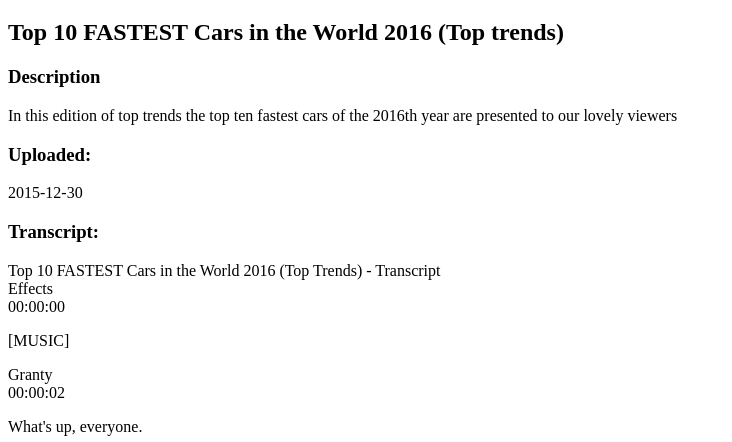
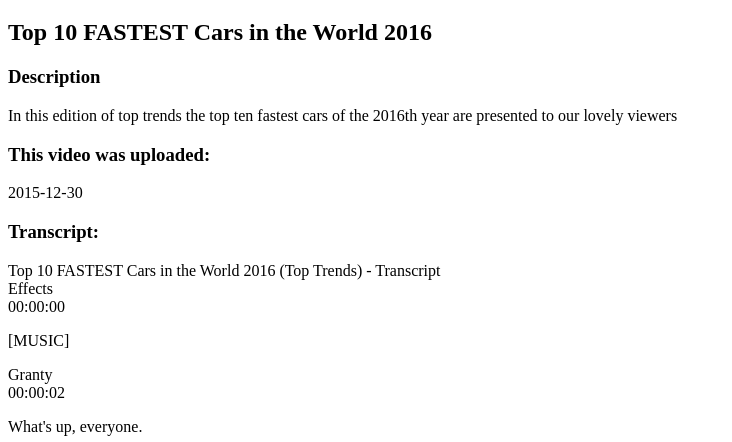
Before and after one commit to solanoepalacio/json-ld, a PHP site: page / in a window 1280 px wide. Shown: the part 450-892 px from the top of the page, without its empty margins (0-732 px from the left). Run offline with PHP 8.4, Linux system fonts and the light colour scheme.

Commit message:
SEO improv

```diff
--- a/content-loaded.html
+++ b/content-loaded.html
@@ -14,6 +14,7 @@
             <a href="./timeout.html">click here</a>
             to see a diferent version of this video, in whih the pilots go nuts and race the cars on a spagheti road!
         </p>
+        <p>Also, find the transcript to this video below!</p>
     </section>
     <section>
         <iframe width="560" height="315" src="https://www.youtube.com/embed/WAbMnu55lys" frameborder="0" allow="accelerometer; autoplay; encrypted-media; gyroscope; picture-in-picture" allowfullscreen></iframe>
@@ -25,7 +26,7 @@
             <p>In this edition of top trends the top ten fastest cars of the 2016th year are presented to our lovely viewers</p>
         </div>
         <div>
-            <h3>Uploaded:</h3>
+            <h3>This video was uploaded:</h3>
             <p>2015-12-30</p>
         </div>
         <div>
--- a/index.php
+++ b/index.php
@@ -40,15 +40,13 @@
     </section>
     <section>
         <iframe width="560" height="315" src="https://www.youtube.com/embed/WAbMnu55lys" frameborder="0" allow="accelerometer; autoplay; encrypted-media; gyroscope; picture-in-picture" allowfullscreen></iframe>
-        <div>
-            <h2>Top 10 FASTEST Cars in the World 2016 (Top trends)</h2>
-        </div>
+        <h2>Top 10 FASTEST Cars in the World 2016</h2>
         <div>
             <h3>Description</h3>
             <p>In this edition of top trends the top ten fastest cars of the 2016th year are presented to our lovely viewers</p>
         </div>
         <div>
-            <h3>Uploaded:</h3>
+            <h3>This video was uploaded:</h3>
             <p>2015-12-30</p>
         </div>
         <div>
--- a/timeout.html
+++ b/timeout.html
@@ -23,7 +23,7 @@
             <p>In this edition of top trends the top ten fastest cars of the 2016th year are presented to our lovely viewers</p>
         </div>
         <div>
-            <h3>Uploaded:</h3>
+            <h3>This video was uploaded:</h3>
             <p>2015-12-30</p>
         </div>
         <div>
```
